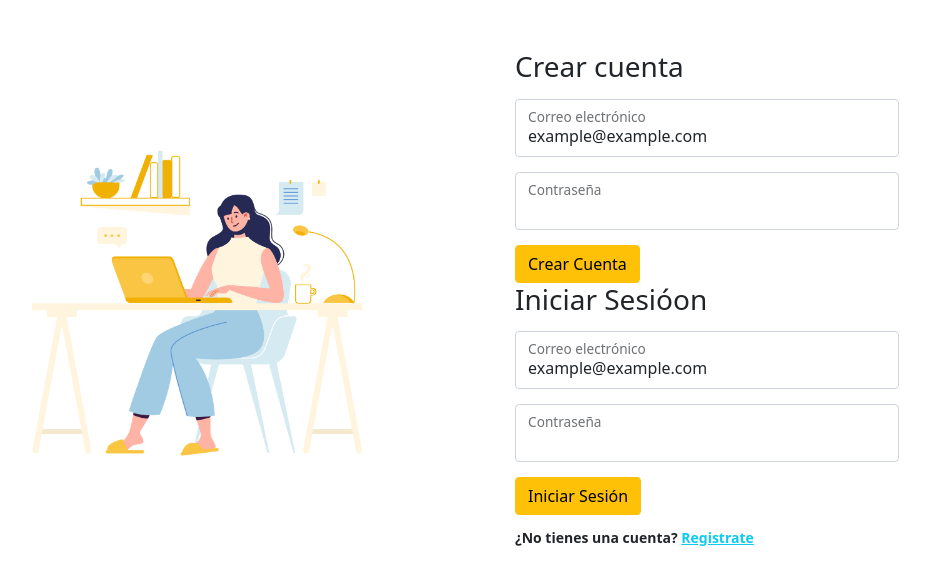
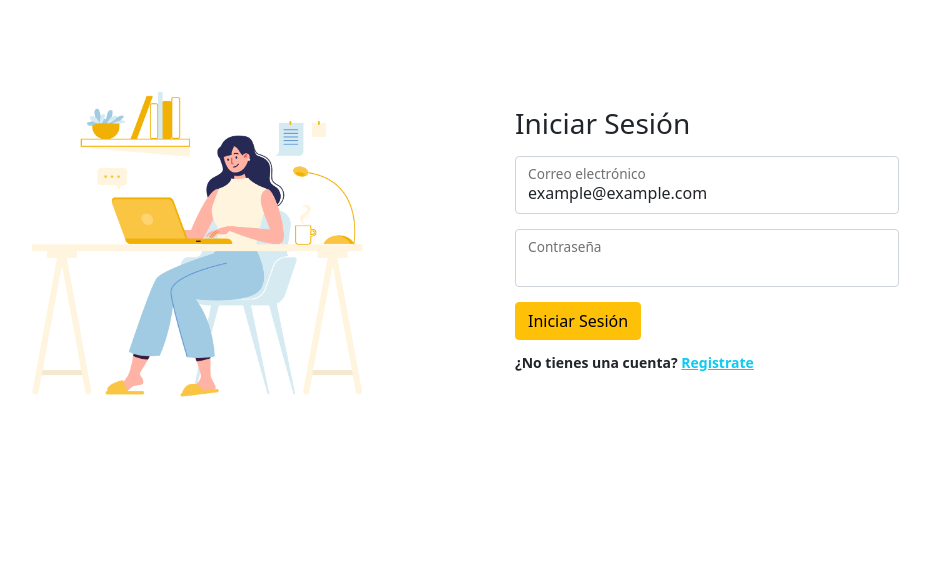
Before and after one commit to JoMendezG/5_Desafio-Latam-Front-end-VueJS-Componentes, a Vue app in the folder 5_1-autentificacion-vue-router/: page / in a window 1280 px wide. Shown: the top 584 px of the page, without its empty margins (125-1055 px from the left). Built offline with nearby package versions, Linux system fonts and the light colour scheme.

Commit message:
Prop en mi logIn

```diff
--- a/5_1-autentificacion-vue-router/package.json
+++ b/5_1-autentificacion-vue-router/package.json
@@ -10,6 +10,7 @@
   },
   "dependencies": {
     "core-js": "^3.6.5",
+    "firebase": "^9.6.2",
     "vue": "^2.6.11",
     "vue-router": "^3.2.0",
     "vuex": "^3.4.0"
--- a/5_1-autentificacion-vue-router/src/components/InicioSesion.vue
+++ b/5_1-autentificacion-vue-router/src/components/InicioSesion.vue
@@ -1,6 +1,6 @@
 <template>
-  <div>
-    <h3>Iniciar Sesióon</h3>
+  <div class="LogIn" :class="{ propShowLogIn }">
+    <h3>Iniciar Sesión</h3>
     <form class="form-floating">
       <input
         type="email"
@@ -25,16 +25,16 @@
     <button type="button" class="btn btn-warning">Iniciar Sesión</button>
     <p class="small fw-bold mt-2 pt-1 mb-0">
       ¿No tienes una cuenta?
-      <a class="link-info" @click="registrarPage()">Registrate</a>
+      <a class="link-info" href="">Registrate</a>
     </p>
   </div>
 </template>
 
 <script>
 export default {
-  methods: {
-    registrarPage() {},
-  },
+  props: ["propShowLogIn"],
+
+  methods: {},
 };
 </script>
 
@@ -54,4 +54,15 @@ button {
 h3 {
   font-weight: normal;
 }
+
+.LogIn {
+  display: none;
+  opacity: 0;
+  transition: all 1s ease;
+}
+
+.LogIn.propShowLogIn {
+  display: block;
+  opacity: 1;
+}
 </style>
--- a/5_1-autentificacion-vue-router/src/components/RegistrarUsuario.vue
+++ b/5_1-autentificacion-vue-router/src/components/RegistrarUsuario.vue
@@ -1,5 +1,6 @@
 <template>
-  <div>
+  <!-- Mi div prncipal incluye una clase ligada al js que contiene la prop de mostrar y ocultar -->
+  <div class="Registrar" :class="{ propShowRegistro }">
     <h3>Crear cuenta</h3>
     <form class="form-floating">
       <input
@@ -23,11 +24,19 @@
     </form>
 
     <button type="button" class="btn btn-warning">Crear Cuenta</button>
+
+    <p class="small fw-bold mt-2 pt-1 mb-0">
+      ¿Ya tienes una cuenta?
+      <a class="link-info" href="">Iniciar sesión</a>
+    </p>
   </div>
 </template>
 
 <script>
-export default {};
+export default {
+  // Llamo a la prop en braquets
+  props: ["propShowRegistro"],
+};
 </script>
 
 <style>
@@ -46,4 +55,17 @@ button {
 h3 {
   font-weight: normal;
 }
+
+/* El componente default o con la prop en false está desactivada */
+.Registrar {
+  display: none;
+  opacity: 0;
+  transition: all 1s ease;
+}
+
+/* Cuando la clase de la prop es true, se muestra el contenido */
+.Registrar.propShowRegistro {
+  display: block;
+  opacity: 1;
+}
 </style>
--- a/5_1-autentificacion-vue-router/src/views/RegistroPage.vue
+++ b/5_1-autentificacion-vue-router/src/views/RegistroPage.vue
@@ -5,8 +5,12 @@
     </div>
 
     <div class="der">
-      <Registro></Registro>
-      <LogIn></LogIn>
+      <!-- Señalo que mi Registro tendrá una prop llamada "propShowRegistro" que almacena la booleana mostrarRegistro -->
+      <Registro :propShowRegistro="mostrarRegistro"></Registro>
+      <LogIn
+        :propShowLogIn="mostrarLogIn"
+        :propMetodo="mostrarFromulario"
+      ></LogIn>
     </div>
   </div>
 </template>
@@ -15,9 +19,24 @@
 import LogIn from "../components/InicioSesion.vue";
 import Registro from "../components/RegistrarUsuario.vue";
 export default {
+  data() {
+    return {
+      // Creo una variable booleana para mostrar el logIn, este será verdadero porque quiero que parta activado
+      mostrarLogIn: true,
+      // Creo una variable booleana para mostrar el registro, este será falso porque quiero que parta desactivado
+      mostrarRegistro: false,
+    };
+  },
   components: {
     LogIn,
     Registro,
+  },
+  methods: {
+    // Creo la función o método que cambiara los estados de las booleanas
+    mostrarFormulario() {
+      this.mostrarLogIn = !this.mostrarLogIn;
+      this.mostrarRegistro = !this.mostrarRegistro;
+    },
   },
 };
 </script>
```
Also changed, not shown: 5_1-autentificacion-vue-router/firebase.js (added, +30 -0 lines), 2 other files (tests, documents, lock files or other folders).
